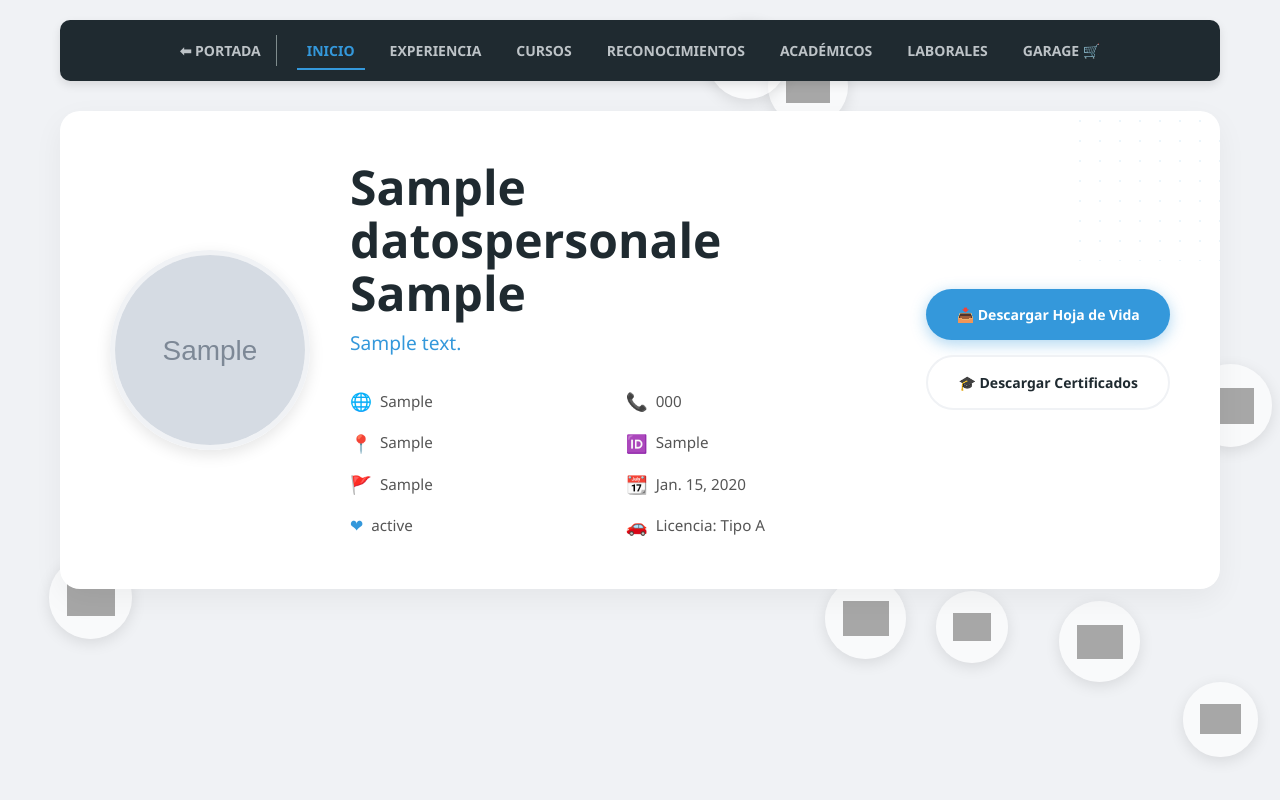
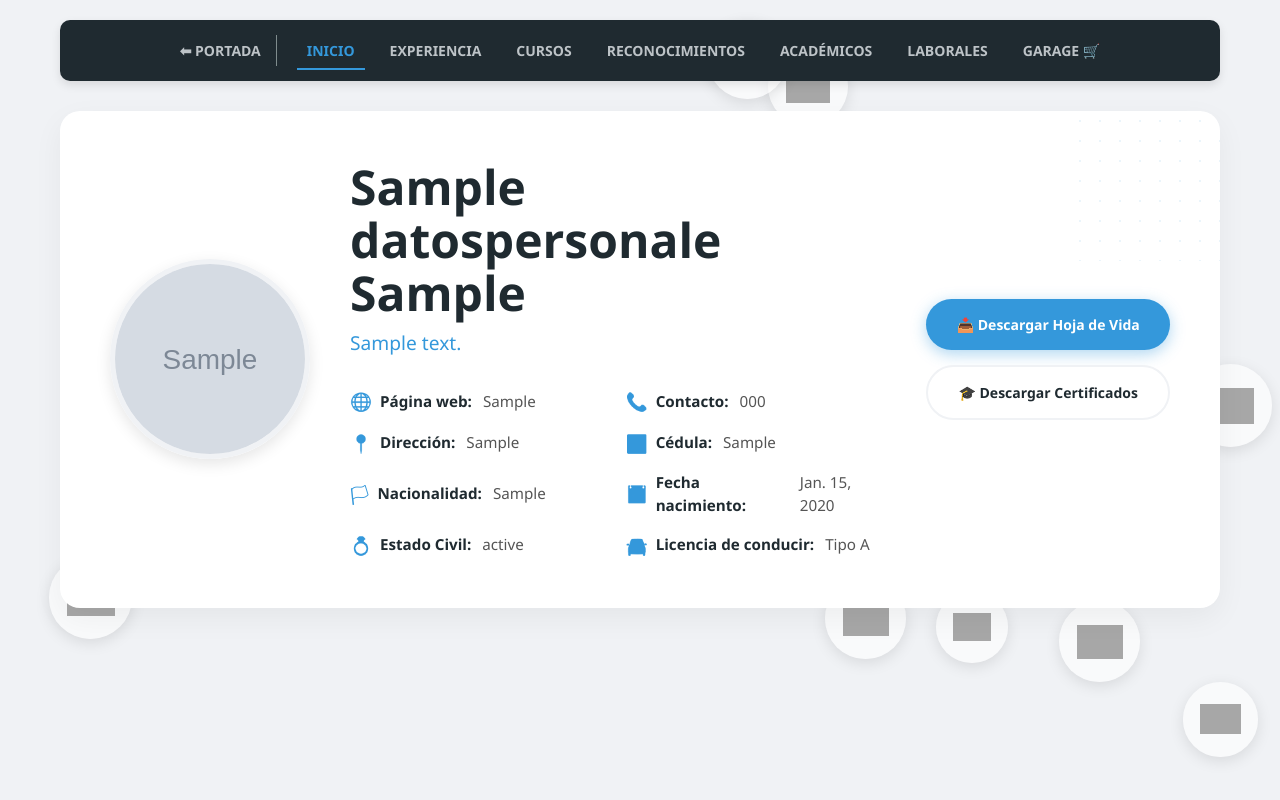
Before and after one commit to JeanCarpio/mi-cv-django, a Django app: page /hoja-de-vida/ in a window 1280 px wide. Run offline with Django 5.2, Linux system fonts and the light colour scheme; tables that the repository leaves empty hold one stand-in row (values such as "Sample post"); grey boxes marked "Sample" are stand-in pictures; grey boxes are pictures that could not be loaded.

Commit message:
Pre-Visualización

```diff
--- a/cv/templates/cv/home.html
+++ b/cv/templates/cv/home.html
@@ -77,12 +77,25 @@
     .profile-info { flex: 1; min-width: 300px; }
     .profile-name { font-size: 3rem; font-weight: 800; color: #1f2a30; line-height: 1.1; margin-bottom: 10px; }
     .profile-desc { font-size: 1.2rem; color: #3498db; font-weight: 500; margin-bottom: 30px; }
+
+    /* DATOS PERSONALES ACTUALIZADOS */
     .data-grid { display: grid; grid-template-columns: 1fr 1fr; gap: 15px; }
+
     .data-item { font-size: 0.95rem; color: #555; display: flex; align-items: center; gap: 8px; }
-    .data-item b { color: #1f2a30; }
-    .icon { color: #3498db; font-size: 1.1rem; }
+
+    /* Etiqueta (Ej: Nacionalidad:) */
+    .data-item b { color: #1f2a30; font-weight: 700; margin-right: 3px; }
+
+    /* TRUCO PARA EMOJIS AZULES */
+    .icon {
+        color: transparent;  /* Ocultamos el color original del emoji */
+        text-shadow: 0 0 0 #3498db; /* Pintamos la silueta de azul */
+        font-size: 1.1rem;
+    }
+
     .data-link { color: #555; text-decoration: none; transition: color 0.2s; }
     .data-link:hover { color: #3498db; }
+
     .profile-actions { flex: 0 0 auto; display: flex; flex-direction: column; gap: 15px; justify-content: center; }
     .btn-big { display: inline-block; padding: 15px 30px; background-color: #3498db; color: white; text-decoration: none; font-weight: bold; border-radius: 50px; text-align: center; box-shadow: 0 4px 15px rgba(52, 152, 219, 0.4); transition: transform 0.2s, box-shadow 0.2s; }
     .btn-big:hover { transform: translateY(-3px); box-shadow: 0 6px 20px rgba(52, 152, 219, 0.6); }
@@ -175,22 +188,63 @@
                 <div style="width:100%; height:100%; background:#ddd; display:flex; align-items:center; justify-content:center; color:#999; font-size:50px;">👤</div>
             {% endif %}
         </div>
+
         <div class="profile-info">
             <div class="profile-name">{{ perfil.nombres }}<br>{{ perfil.apellidos }}</div>
             <div class="profile-desc">{{ perfil.descripcionperfil }}</div>
+
             <div class="data-grid">
-                <div class="data-item"><span class="icon">🌐</span> <a href="{{ perfil.sitioweb }}" target="_blank" class="data-link">{{ perfil.sitioweb|default:"No registrado" }}</a></div>
-                <div class="data-item"><span class="icon">📞</span> <span>{{ perfil.telefonofijo }}</span></div>
-                <div class="data-item"><span class="icon">📍</span> <span>{{ perfil.direcciondomiciliaria }}</span></div>
-                <div class="data-item"><span class="icon">🆔</span> <span>{{ perfil.numerocedula }}</span></div>
-                <div class="data-item"><span class="icon">🚩</span> <span>{{ perfil.nacionalidad }}</span></div>
-                <div class="data-item"><span class="icon">📆</span> <span>{{ perfil.fechanacimiento }}</span></div>
-                <div class="data-item"><span class="icon">❤</span> <span>{{ perfil.estadocivil }}</span></div>
+                <div class="data-item">
+                    <span class="icon">🌐</span>
+                    <b>Página web:</b>
+                    <a href="{{ perfil.sitioweb }}" target="_blank" class="data-link">{{ perfil.sitioweb|default:"No registrado" }}</a>
+                </div>
+
+                <div class="data-item">
+                    <span class="icon">📞</span>
+                    <b>Contacto:</b>
+                    <span>{{ perfil.telefonofijo }}</span>
+                </div>
+
+                <div class="data-item">
+                    <span class="icon">📍</span>
+                    <b>Dirección:</b>
+                    <span>{{ perfil.direcciondomiciliaria }}</span>
+                </div>
+
+                <div class="data-item">
+                    <span class="icon">🆔</span>
+                    <b>Cédula:</b>
+                    <span>{{ perfil.numerocedula }}</span>
+                </div>
+
+                <div class="data-item">
+                    <span class="icon">🏳</span> <b>Nacionalidad:</b>
+                    <span>{{ perfil.nacionalidad }}</span>
+                </div>
+
+                <div class="data-item">
+                    <span class="icon">📅</span>
+                    <b>Fecha nacimiento:</b>
+                    <span>{{ perfil.fechanacimiento }}</span>
+                </div>
+
+                <div class="data-item">
+                    <span class="icon">💍</span>
+                    <b>Estado Civil:</b>
+                    <span>{{ perfil.estadocivil }}</span>
+                </div>
+
                 {% if perfil.licenciaconducir %}
-                    <div class="data-item"><span class="icon">🚗</span> <span>Licencia: {{ perfil.licenciaconducir }}</span></div>
+                    <div class="data-item">
+                        <span class="icon">🚘</span>
+                        <b>Licencia de conducir:</b>
+                        <span>{{ perfil.licenciaconducir }}</span>
+                    </div>
                 {% endif %}
             </div>
         </div>
+
         <div class="profile-actions">
             <a href="{% url 'cv_pdf' %}" class="btn-big">📥 Descargar Hoja de Vida</a>
             <a href="{% url 'seleccionar_certificados' %}" class="btn-big btn-secondary-action">🎓 Descargar Certificados</a>
@@ -207,7 +261,6 @@
                 <div class="line-title">{{ e.cargodesempenado }}</div>
                 <div class="line-company">{{ e.nombrempresa }}</div>
                 <div class="line-desc">{{ e.descripcionfunciones }}</div>
-
                 {% if e.certificado %}
                     <button class="btn-preview" onclick="openModal('{{ e.certificado.url }}', '{{ e.cargodesempenado }} - {{ e.nombrempresa }}')">
                         👁️ Ver Certificado
@@ -228,7 +281,6 @@
                 <div class="line-title">{{ c.nombrecurso }}</div>
                 <div class="line-company">{{ c.entidadpatrocinadora }} {% if c.totalhoras %}({{ c.totalhoras }}h){% endif %}</div>
                 <div class="line-desc">{{ c.descripcioncurso }}</div>
-
                 {% if c.certificado %}
                     <button class="btn-preview" onclick="openModal('{{ c.certificado.url }}', '{{ c.nombrecurso }}')">
                         👁️ Ver Diploma
@@ -250,7 +302,6 @@
                 <div class="line-title">{{ r.tiporeconocimiento }}</div>
                 <div class="line-company">{{ r.entidadpatrocinadora }}</div>
                 <div class="line-desc">{{ r.descripcionreconocimiento }}</div>
-
                 {% if r.certificado %}
                     <button class="btn-preview" onclick="openModal('{{ r.certificado.url }}', '{{ r.tiporeconocimiento }}')">
                         👁️ Ver Reconocimiento
@@ -341,28 +392,17 @@
         if (evt) evt.currentTarget.className += " active";
     }
 
-    // MODAL DE IMÁGENES
+    // MODAL
     function openModal(imgUrl, captionText) {
         var modal = document.getElementById("imageModal");
         var modalImg = document.getElementById("modalImg");
         var captionTextDiv = document.getElementById("caption");
-
         modal.style.display = "block";
         modalImg.src = imgUrl;
         captionTextDiv.innerHTML = captionText;
     }
-
-    function closeModal() {
-        document.getElementById("imageModal").style.display = "none";
-    }
-
-    // Cerrar si hacen clic fuera de la imagen
-    window.onclick = function(event) {
-        var modal = document.getElementById("imageModal");
-        if (event.target == modal) {
-            modal.style.display = "none";
-        }
-    }
+    function closeModal() { document.getElementById("imageModal").style.display = "none"; }
+    window.onclick = function(event) { if (event.target == document.getElementById("imageModal")) { closeModal(); } }
 </script>
 
 {% endblock %}
```
